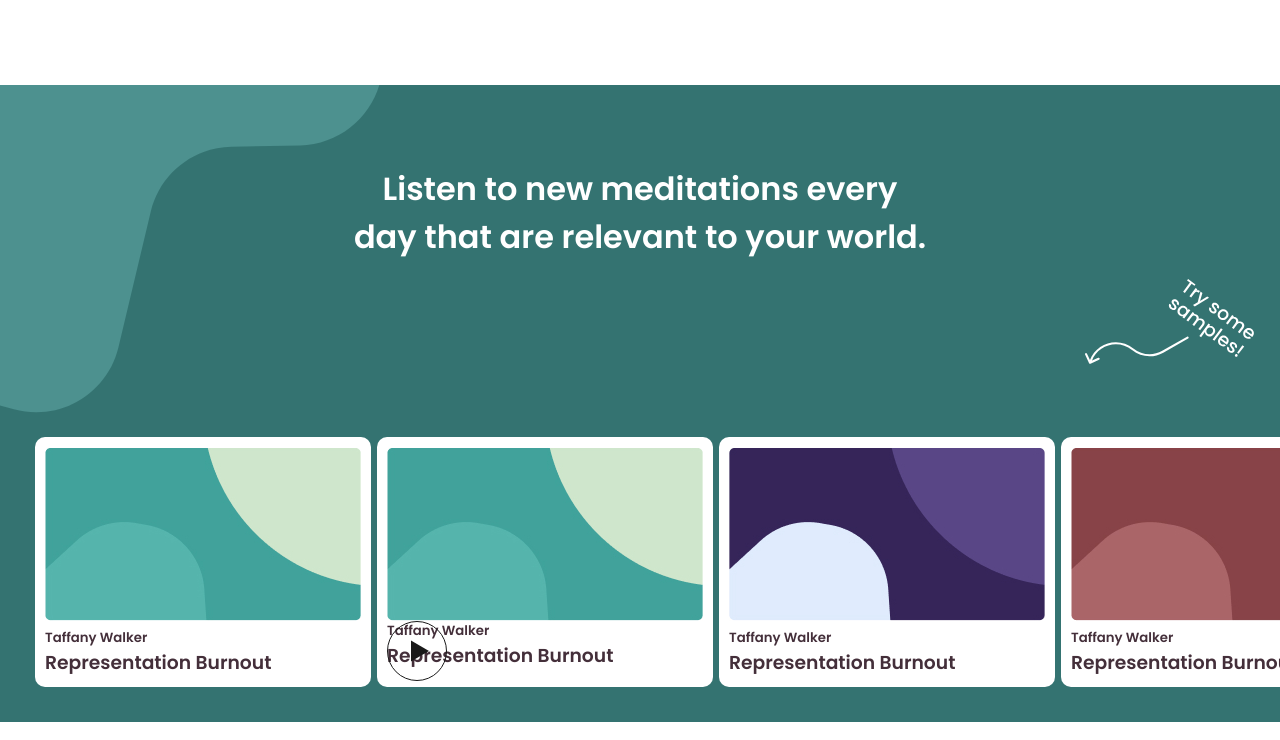
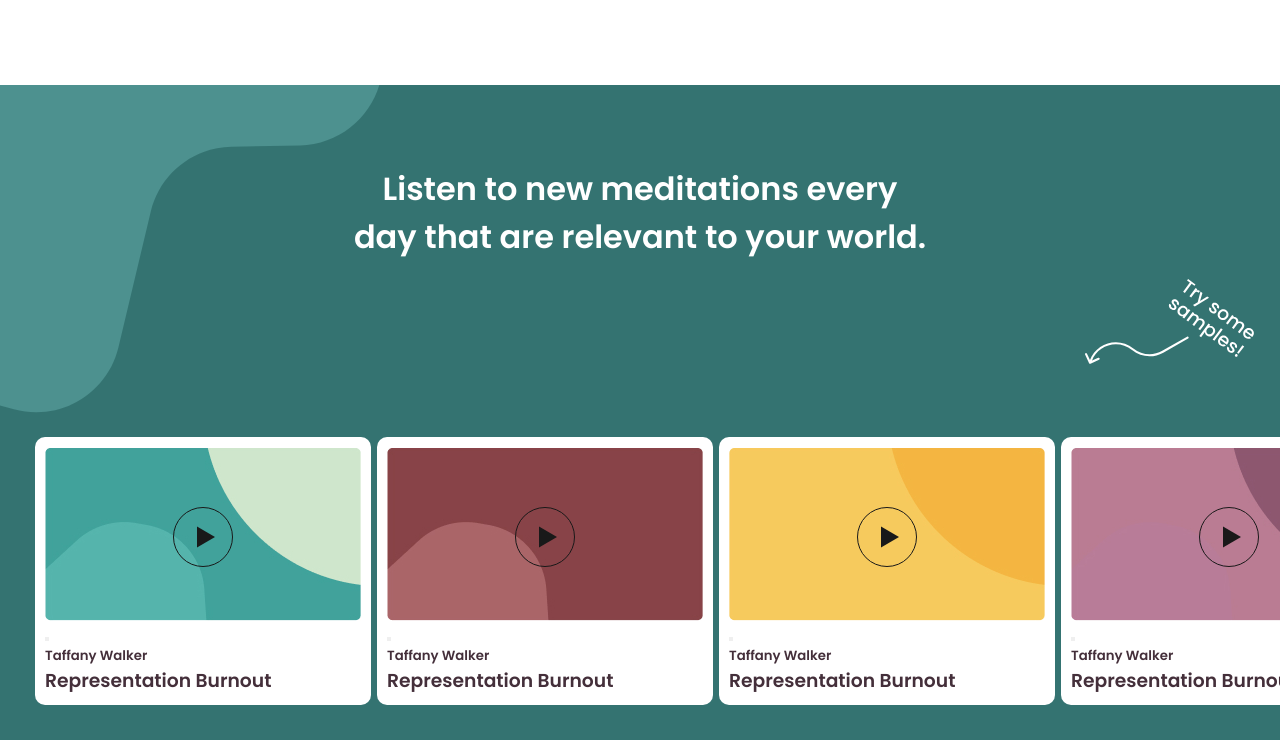
Before and after one commit to firefly3823/Shine_StaticWebsite, a plain HTML site: page index.html in a window 1280 px wide. Shown: the part 1374-2114 px from the top of the page. Drawn offline with Linux system fonts and the light colour scheme.

Commit message:
updated card

```diff
--- a/index.html
+++ b/index.html
@@ -38,10 +38,6 @@
             <img src="./assets/apple-best-of-2020.be8d5e79.svg" width="150" alt="">
         </div>
     </div>
-
-
-
-
     <div class="second_container">
 
         <div class="second_container_inside1">
@@ -87,22 +83,23 @@
             <video height="700" src="./assets/appDemo_DailyShine.388822cc.mp4" alt="" srcset="" autoplay>
             </div>
     </div>
-
     <div id="third_container">
             <h1>Listen to new meditations every <br> day that are relevant to your world.</h1>
             <img width="200" src="./assets/library-sample-arrow.c578ee2b.svg" alt="">
         <div class="card_container">
             <div class="card">
-                <img src="./assets/track-teal.0aa87c2a.jpg" alt="">
+                <div class="inner_image_container">
+                    <img class="card_background" src="./assets/track-teal.0aa87c2a.jpg" alt="">
+                    <button class="play_button"><img class="play_icon" src="./assets/play-button.c9796f8a.svg" alt=""></button>
+                </div>
                 <h5>Taffany Walker</h6>
                 <h3>Representation Burnout</h3>
             </div>
 
             <div class="card">
-
                 <div class="inner_image_container">
-                    <img class="card_background" src="./assets/track-teal.0aa87c2a.jpg" alt="">
-                    <img class="play_icon" src="./assets/play-button.c9796f8a.svg" alt="">
+                    <img class="card_background" src="./assets/download (1).jpg" alt="">
+                    <button class="play_button"><img class="play_icon" src="./assets/play-button.c9796f8a.svg" alt=""></button>
 
                 </div>
                 <h5>Taffany Walker</h6>
@@ -110,28 +107,39 @@
             </div>
 
             <div class="card">
-                <img src="./assets/track-purple.196d4fba.jpg" alt="">
+                <div class="inner_image_container">
+                    <img class="card_background" src="./assets/download (2).jpg" alt="">
+                    <button class="play_button"><img class="play_icon" src="./assets/play-button.c9796f8a.svg" alt=""></button>
+                </div>
                 <h5>Taffany Walker</h6>
                 <h3>Representation Burnout</h3>
             </div>
             <div class="card">
-                <img src="./assets/download (1).jpg" alt="">
+                <div class="inner_image_container">
+                    <img class="card_background" src="./assets/download.jpg" alt="">
+                    <button class="play_button"><img class="play_icon" src="./assets/play-button.c9796f8a.svg" alt=""></button>
+                </div>
                 <h5>Taffany Walker</h6>
                 <h3>Representation Burnout</h3>
             </div>
 
             <div class="card">
-                <img src="./assets/download (2).jpg" alt="">
+                <div class="inner_image_container">
+                    <img class="card_background" src="./assets/track-purple.196d4fba.jpg" alt="">
+                    <button class="play_button"><img class="play_icon" src="./assets/play-button.c9796f8a.svg" alt=""></button>
+                </div>
                 <h5>Taffany Walker</h6>
                     <h3>Representation Burnout</h3>
             </div>
 
             <div class="card">
-                <img src="./assets/download.jpg" alt="">
+                <div class="inner_image_container">
+                    <img class="card_background" src="./assets/track-teal.0aa87c2a.jpg" alt="">
+                    <button class="play_button"><img class="play_icon" src="./assets/play-button.c9796f8a.svg" alt=""></button>
+                </div>
                 <h5>Taffany Walker</h6>
                     <h3>Representation Burnout</h3>
             </div>
-
         </div>
     </div>
 
--- a/style.css
+++ b/style.css
@@ -158,10 +158,13 @@
     display: block;
 }
 .inner_image_container{
+    width: auto;
+    height: auto;
     position: relative;
-
 }
 .play_icon{
     position: absolute;
-
+    left:50%;
+    top:30%;
+    transform: translate(-50%,0);
 }
```
